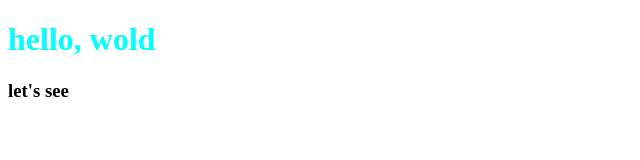
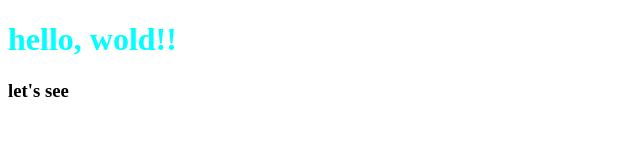
Before and after one commit to AhmedSoudani/Project0, a plain HTML site: page hello.html in a window 1280 px wide. Shown: the full height of the page, 0-640 px from the left. Drawn offline with Linux system fonts and the light colour scheme.

Commit message:
add punctuation

```diff
--- a/hello.html
+++ b/hello.html
@@ -6,7 +6,7 @@
     <title>hello</title>
 </head>
 <body>
-    <h1 style="color:aqua">hello, wold</h1>
+    <h1 style="color:aqua">hello, wold!!</h1>
     <h3>let's see</h3>
 </body>
 </html>
```
